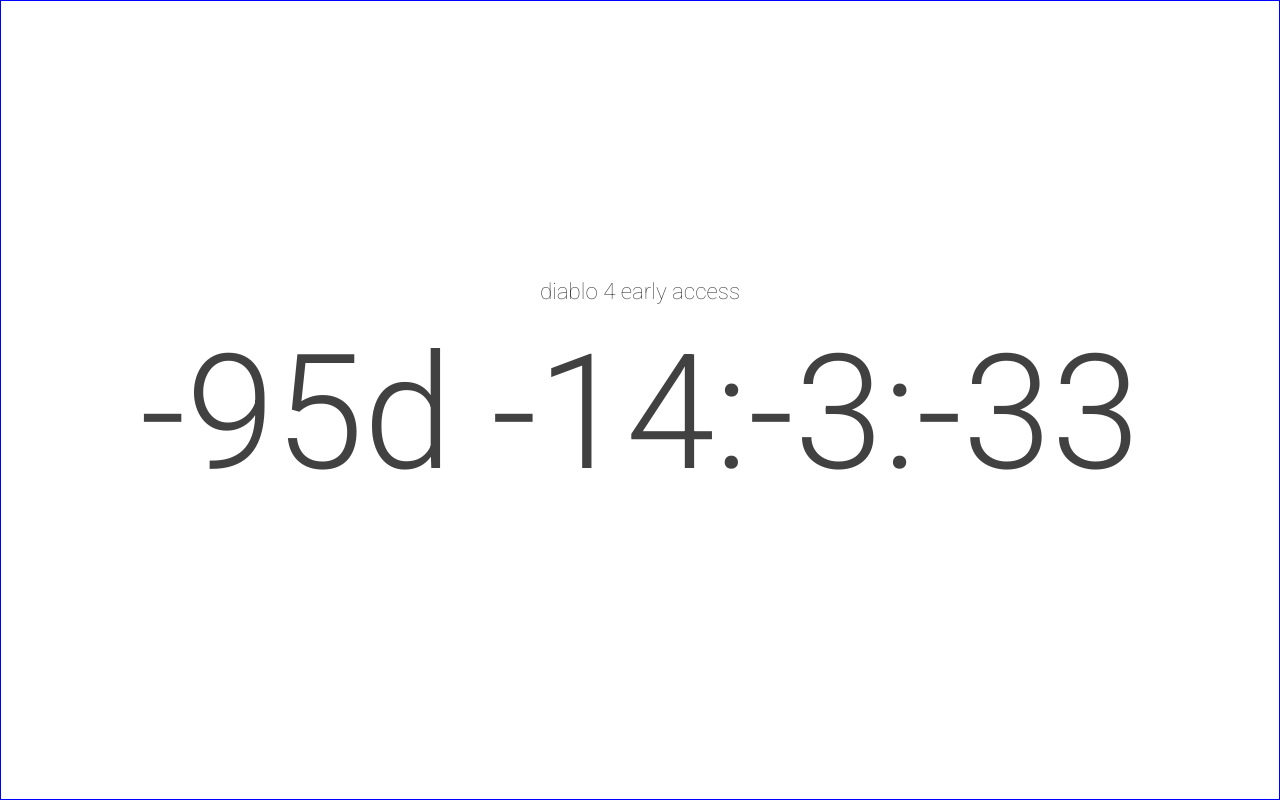
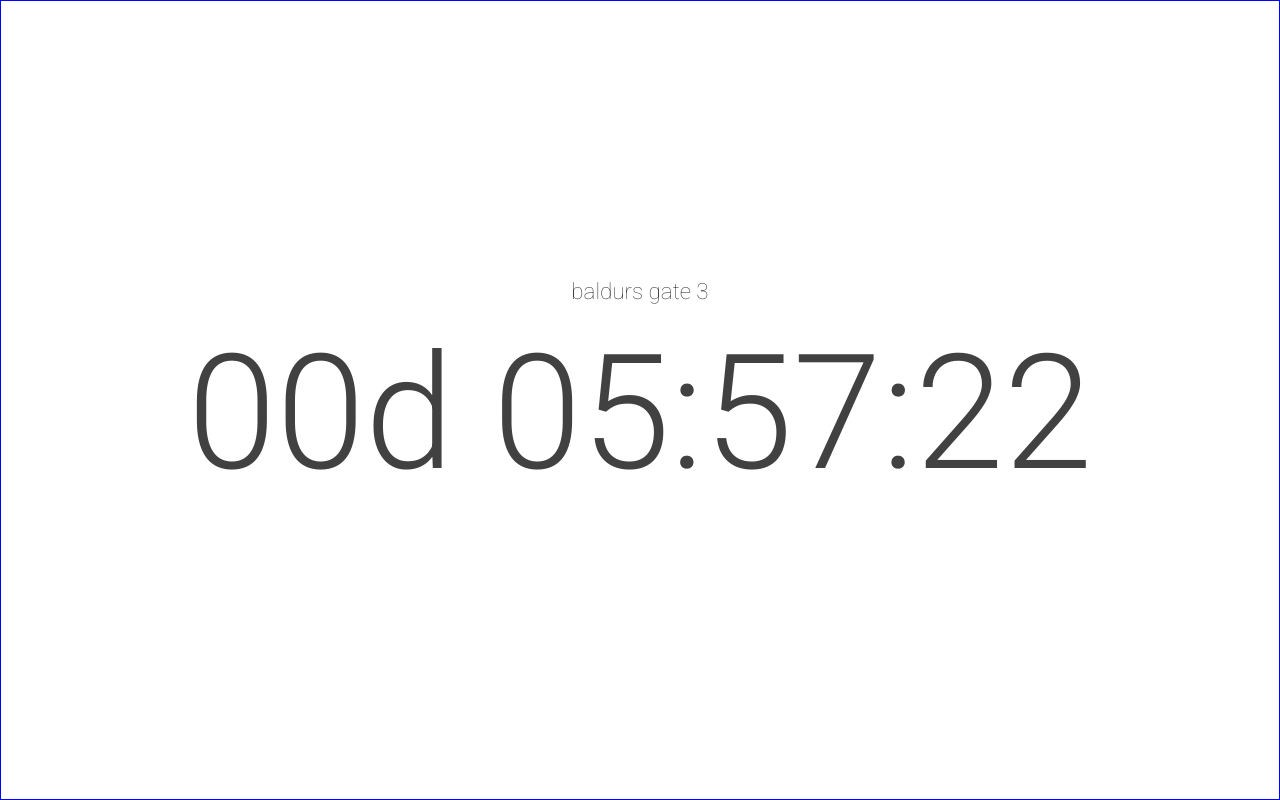
Before and after one commit to pavelglebov/yetanothercountdown, a plain HTML site: page index.html in a window 1280 px wide. Drawn offline with Linux system fonts and the light colour scheme.

Commit message:
update countdown

```diff
--- a/index.html
+++ b/index.html
@@ -1,6 +1,6 @@
 <html>
   <head>
-    <title>Diablo 4 early access</title>
+    <title>baldurs gate 3</title>
     <link rel="preconnect" href="https://fonts.googleapis.com" />
     <link rel="preconnect" href="https://fonts.gstatic.com" crossorigin />
     <link
@@ -37,12 +37,12 @@
     </style>
   </head>
   <body>
-    <span>diablo 4 early access</span>
+    <span>baldurs gate 3</span>
     <div></div>
 
     <script>
       // implemented by Copilot
-      const DATE = '2023-06-01T16:00:00-07:00';
+      const DATE = '2023-09-04T20:00:00+02:00';
 
       const toDoubleDigits = (num) => {
         num += '';
```
